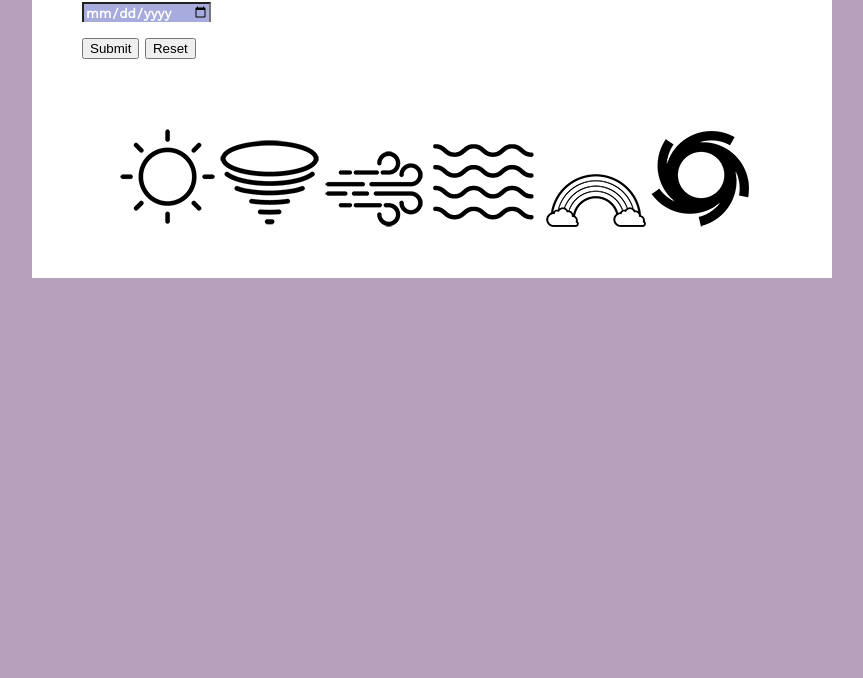
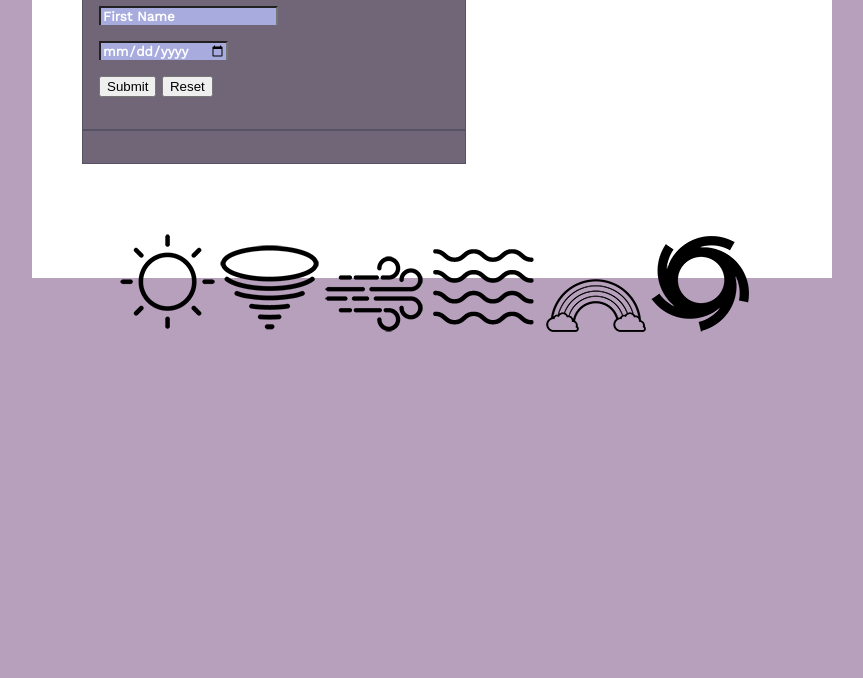
Before and after one commit to martinacalluori/Zodiac, a plain HTML site: page index.html in a window 1280 px wide. Shown: the part 422-1100 px from the top of the page, without its empty margins (208-1071 px from the left). After the commit the page ends 800 px from the top, so only its background shows below. Drawn offline with nearby package versions, Linux system fonts and the light colour scheme.

Commit message:
Before trying flex

```diff
--- a/css/main.css
+++ b/css/main.css
@@ -19,7 +19,7 @@ body {
 	font-family: 'Work Sans', sans-serif;
   	margin: 20px 50px;
   	text-align: left;
-  	width: 40%;
+  	/*width: 40%;*/
 
 }
 
@@ -33,12 +33,12 @@ h1{
 }
 
 #displayMsg {
-	position: absolute;
-	/*display: block;*/
-	/*padding-left: 450px;*/
+	/*position: absolute;*/
+	/*padding-left: 450px;
  	padding-bottom: 2000px;
-  width: 300px;
+  width: 300px;*/
   overflow: auto;
+
 
 
 }
@@ -46,6 +46,7 @@ h1{
 	padding: 50px;
 	margin: 50px;
 }
+
 input[type=text], input[type=date] {
     border-bottom: 2px #A7ABDD;
     background-color: #A7ABDD;
@@ -70,7 +71,6 @@ input[type=text], input[type=date] {
 
 .row::after {
     content: "";
-    clear: both;
     display: block;
 }
 
--- a/index.html
+++ b/index.html
@@ -25,6 +25,8 @@
 			</div>
 
 			<div id="wrapper">
+			  <div class="row">
+    				<div class="col-6">
 					    <h1>Today's Forecast...</h1>
 					    <form onsubmit="return calZodiac();">
 					      <p>
@@ -40,12 +42,16 @@
 					      	<input type="reset">
 					      </p>
 					    </form>
+				    </div>
 
-
+					<div class="col-6">
+			    		<div id="displayMsg">
 
 						</div>
+					</div>
+			</div>
+		</div>
 
-			   <div id="displayMsg">
 
 		</div>
 				<div class="icons">
```
Lines whose indentation alone changed are shown as unchanged.
